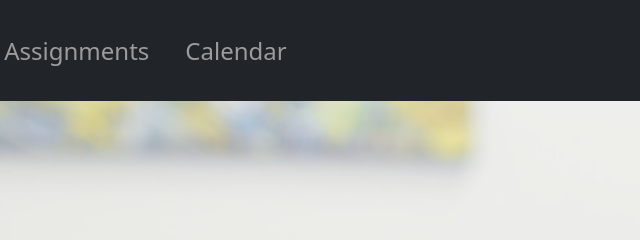
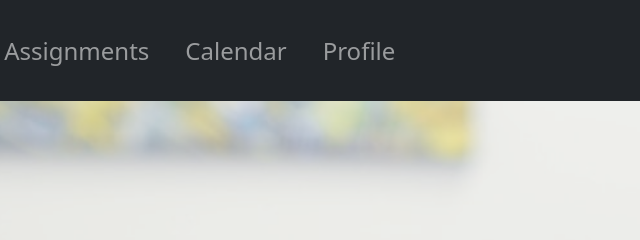
Before and after one commit to nhi-nguyennn/1800-bby12, a website: page pages/main/main.html in a window 1280 px wide. Shown: the top 240 px of the page, 357-997 px from the left. Drawn offline with nearby package versions, Linux system fonts and the light colour scheme; files whose address does not match are found by name.

Commit message:
Nhi updated main.html navbar

```diff
--- a/pages/main/main.html
+++ b/pages/main/main.html
@@ -47,6 +47,9 @@
                         <li class="nav-item">
                             <a class="nav-link" href="#">Calendar</a>
                         </li>
+                        <li class="nav-item">
+                            <a class="nav-link" href="#">Profile</a>
+                        </li>
                     </ul>
                     <ul class="right-menu">
                         <li class="nav-item login">
@@ -70,8 +73,8 @@
                 <div class="offcanvas offcanvas-end bg-light" tabindex="-1" id="offcanvasNavbar"
                     aria-labelledby="offcanvasNavbarLabel">
                     <div class="offcanvas-header">
-                        <h2 class="offcanvas-title" id="offcanvasNavbarLabel"><img src="../../img/logo-black.png" alt="logo"
-                                style="max-width: 60px">Skedule</h2>
+                        <h2 class="offcanvas-title" id="offcanvasNavbarLabel"><img src="../../img/logo-black.png"
+                                alt="logo" style="max-width: 60px">Skedule</h2>
                         <button type="button" class="btn-close text-reset" data-bs-dismiss="offcanvas"
                             aria-label="Close"></button>
                     </div>
@@ -89,7 +92,10 @@
                             <li class="nav-item">
                                 <a class="nav-link" href="#">Calendar</a>
                             </li>
-                            <hr/>
+                            <li class="nav-item">
+                                <a class="nav-link" href="#">Profile</a>
+                            </li>
+                            <hr />
                             <li class="nav-item">
                                 <a class="nav-link" href="#">About Us</a>
                             </li>
@@ -120,7 +126,8 @@
         <footer class="d-flex flex-wrap justify-content-between align-items-center py-3 my-4 border-top">
             <p class="col-md-4 mb-0 text-muted">&copy; 2021 BBY12, Inc</p>
 
-          <a href="/" class="col-md-4 d-flex align-items-center justify-content-center mb-3 mb-md-0 me-md-auto link-dark text-decoration-none">
+            <a href="/"
+                class="col-md-4 d-flex align-items-center justify-content-center mb-3 mb-md-0 me-md-auto link-dark text-decoration-none">
                 <img src="../../img/logo-black.png" alt="logo" style="max-width: 60px">
             </a>
 
```
Lines whose indentation alone changed are shown as unchanged.
